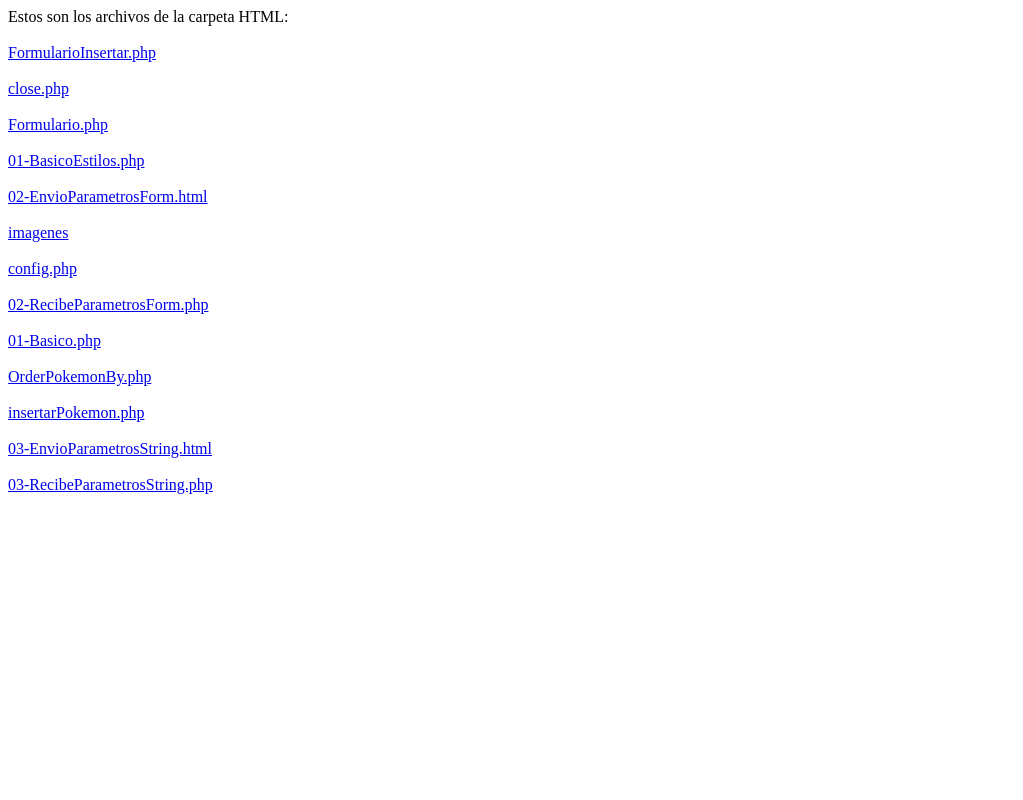
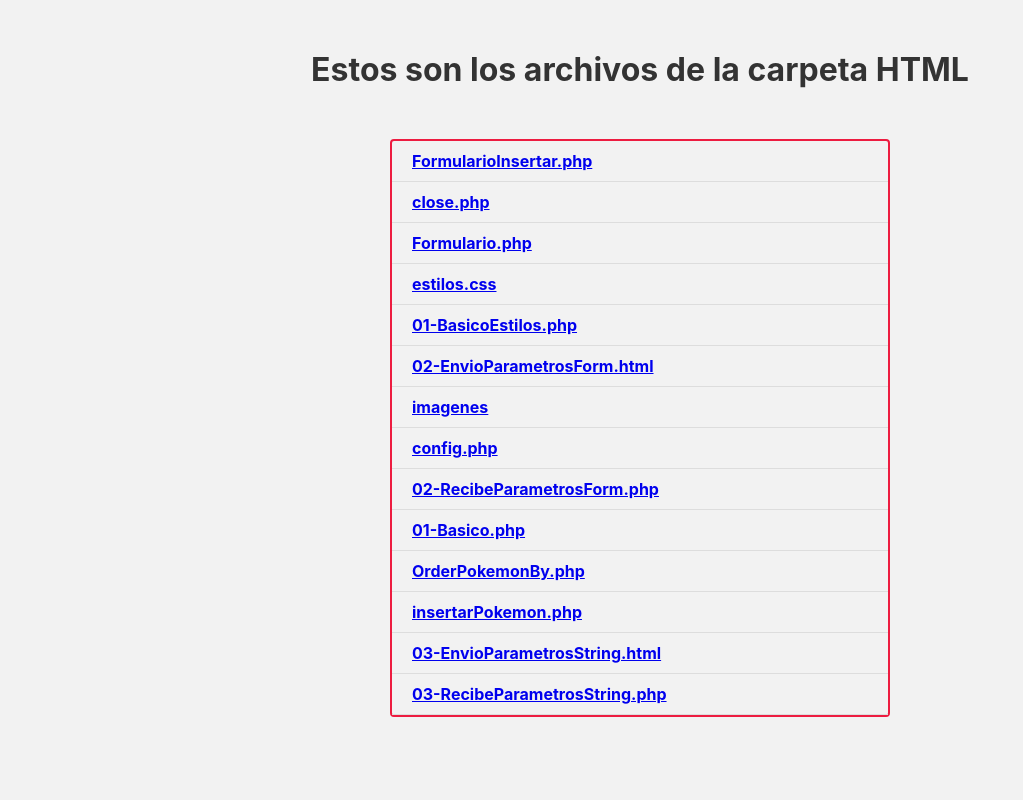
Before and after one commit to patirroyo/BBDD2223, a PHP site: page / in a window 1280 px wide. Shown: the whole page, without its empty margins (0-1023 px from the left). Run offline with PHP 8.4, Linux system fonts and the light colour scheme.

Commit message:
estilos que ya no dan asco

```diff
--- a/html/config.php
+++ b/html/config.php
@@ -4,7 +4,7 @@
 	<?php
 
 echo "conectando a database";
-$mysqli = mysqli_connect("172.17.0.3", "root", "adminadmin", "pokemondb");
+$mysqli = mysqli_connect("172.17.0.2", "root", "adminadmin", "pokemondb");
 echo "<p>conectado a database<p>";
 if (!$mysqli) {
 	echo "<p>Error: No se pudo conectar a MySQL." . PHP_EOL;
--- /dev/null
+++ b/html/estilos.css
@@ -0,0 +1,64 @@
+* {
+    margin: 0;
+    padding: 0;
+    box-sizing: border-box;
+}
+
+body {
+    font-family: -apple-system, BlinkMacSystemFont, "Segoe UI", Roboto, "Helvetica Neue", Arial, sans-serif;
+    color: #333;
+    background: #f2f2f2;
+}
+h1 {
+    text-align: center;
+    margin: 50px 0;
+}
+table {
+    text-align: left;
+    line-height: 40px;
+    border-collapse: separate;
+    border-spacing: 0;
+    border: 2px solid #ed1c40;
+    width: 500px;
+    margin: 50px auto;
+    border-radius: .25rem;
+}
+
+th {
+    background: #ed1c40;
+    color: #fff;
+    border: none;
+}
+
+th:first-child,
+td:first-child {
+    padding: 0 15px 0 20px;
+    font-weight: bold;
+}
+
+th {
+    font-weight: 500;
+}
+
+thead tr:last-child th {
+    border-bottom: 3px solid #ddd;
+}
+
+tbody tr:hover {
+    background-color: #e3e1e1;
+    cursor: default;
+    border: solid 1px #000;
+}
+
+tbody td {
+    border-bottom: 1px solid #ddd;
+}
+
+tbody td:hover{
+    border-bottom: 1px solid #000;
+}
+
+td:last-child {
+    text-align: right;
+    padding-right: 10px;
+}
--- a/html/index.php
+++ b/html/index.php
@@ -1,21 +1,26 @@
 <html>
 
-<head></head>
+<head>
+<link rel="stylesheet" href="estilos.css"type="text/css">
+</head>
 
 <body>
+<h1>Estos son los archivos de la carpeta HTML</h1>
 <?php
-echo "Estos son los archivos de la carpeta HTML:<br><br>";
+echo "<table>";
 $path = ".";
 $dh = opendir($path);
 $i=1;
 while (($file = readdir($dh)) !== false) {
     if($file != "." && $file != ".." && $file != "index.php" && $file != ".htaccess" && $file != "error_log" && $file != "cgi-bin") {
-        echo "<a href='$path/$file'>$file</a><br /><br />";
+        echo "<tr><td><a href='$path/$file'>$file</a><td></tr>";
         $i++;
     }
 }
 closedir($dh);
+echo "</table>";
 ?>
+
 </body>
 
 </html>
```
Also changed, not shown: html/Formulario.php (+92 -1 lines), html/OrderPokemonBy.php (+9 -2 lines), html/imagenes/e.gif (deleted), html/imagenes/e.png (added).
